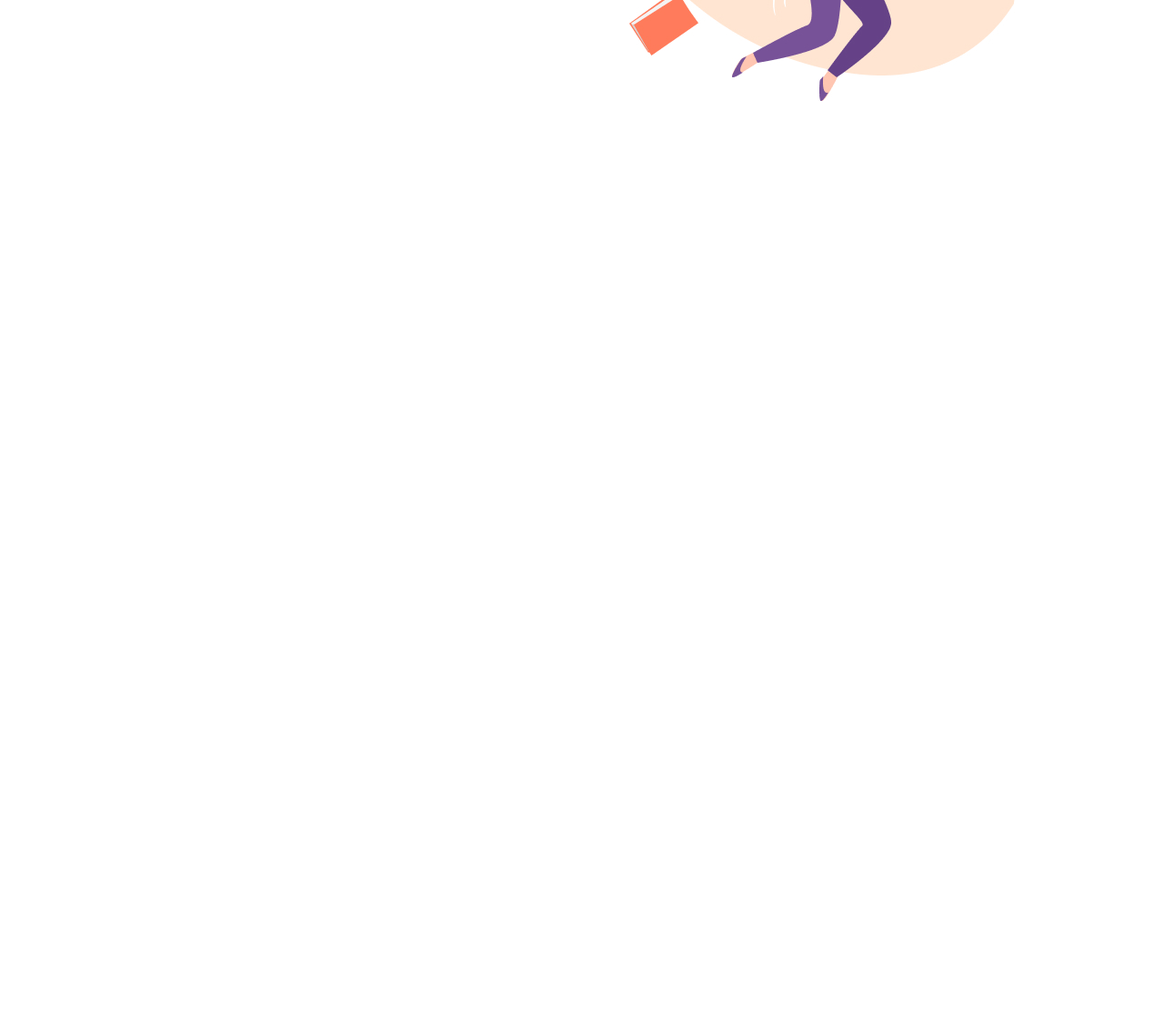
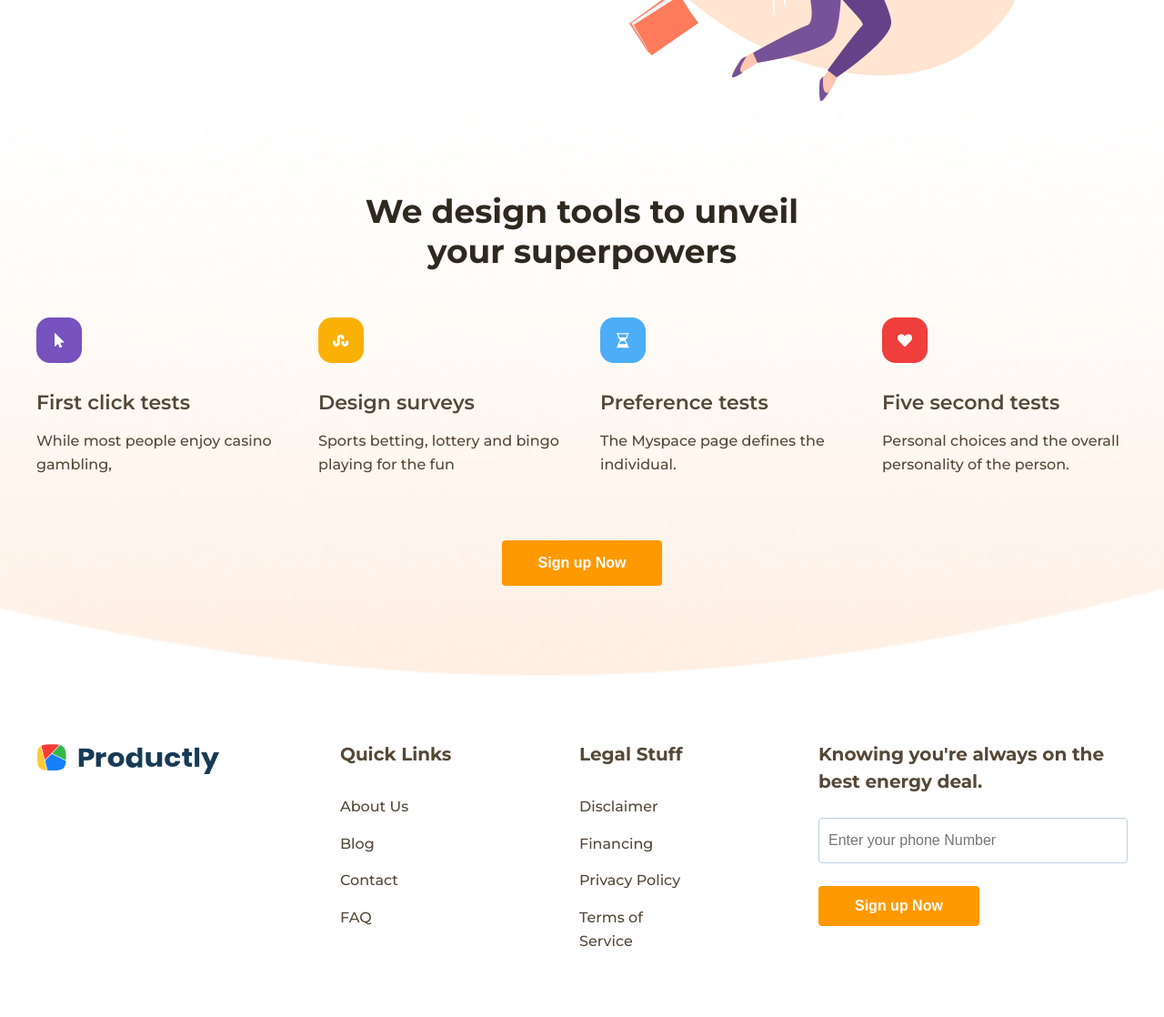
Before and after one commit to IgorShapoval/Homework, a plain HTML site: page 07/Productly/index.html in a window 1280 px wide. Shown: the part 534-1652 px from the top of the page at 91% size. Before the commit the page ends 800 px from the top, so only its background shows below. Drawn offline with Linux system fonts and the light colour scheme.

Commit message:
added features and footer section

```diff
--- a/07/Productly/index.html
+++ b/07/Productly/index.html
@@ -1,21 +1,28 @@
 <!DOCTYPE html>
 <html lang="en">
   <head>
-    <meta charset="UTF-8">
-    <meta http-equiv="X-UA-Compatible" content="IE=edge">
-    <meta name="viewport" content="width=device-width, initial-scale=1.0">
-    <link rel="preconnect" href="https://fonts.googleapis.com">
-    <link rel="preconnect" href="https://fonts.gstatic.com" crossorigin>
-    <link href="https://fonts.googleapis.com/css2?family=Montserrat:wght@400;500;600;700&family=Roboto:wght@400;700&display=swap" rel="stylesheet">
-    <link rel="stylesheet" href="./styles/index.css">
+    <meta charset="UTF-8" />
+    <meta http-equiv="X-UA-Compatible" content="IE=edge" />
+    <meta name="viewport" content="width=device-width, initial-scale=1.0" />
+    <link rel="preconnect" href="https://fonts.googleapis.com" />
+    <link rel="preconnect" href="https://fonts.gstatic.com" crossorigin />
+    <link
+      href="https://fonts.googleapis.com/css2?family=Montserrat:wght@400;500;600;700&family=Roboto:wght@400;700&display=swap"
+      rel="stylesheet"
+    />
+    <link rel="stylesheet" href="./styles/index.css" />
     <title>Productly</title>
   </head>
   <body>
     <header class="page-header">
       <div class="container page-header__container">
         <a class="logo" href="./index.html">
-                <img class="logo__icon" src="./img/icons/logo.png" alt="logo">
-                <img class="logo__icon-productly" src="./img/icons/logo-productly.png" alt="logo-productly">
+          <img class="logo__icon" src="./img/icons/logo.png" alt="logo" />
+          <img
+            class="logo__icon-productly"
+            src="./img/icons/logo-productly.png"
+            alt="logo-productly"
+          />
         </a>
 
         <nav class="nav">
@@ -48,14 +55,98 @@
           <div class="hero__info">
             <h1 class="hero__title">The Design Thinking superpowers</h1>
             <p class="hero__text">
-                        Tools, tutorials, design and innovation experts, all in one place! The most intuitive way to imagine your next user
-                    experience.
+              Tools, tutorials, design and innovation experts, all in one place! The most intuitive
+              way to imagine your next user experience.
             </p>
             <button class="btn hero__btn" type="button">Get started</button>
           </div>
-                <img src="./img/hero-img.jpg" alt="happy people">
+          <img src="./img/hero-img.jpg" alt="happy people" />
         </div>
       </div>
+
+      <section class="section features">
+        <div class="container">
+          <h2 class="title features__title">We design tools to unveil your superpowers</h2>
+          <ul class="features__list">
+            <li class="features__item">
+              <img class="features_icon" src="./img/icons/arrow-icon.png" alt="arrow-icon" />
+              <h3 class="features__subtitle">First click tests</h3>
+              <p>While most people enjoy casino gambling,</p>
+            </li>
+            <li class="features__item">
+              <img class="features_icon" src="./img/icons/wave-icon.png" alt="wave-icon" />
+              <h3 class="features__subtitle">Design surveys</h3>
+              <p>Sports betting, lottery and bingo playing for the fun</p>
+            </li>
+            <li class="features__item">
+              <img
+                class="features_icon"
+                src="./img/icons/hourglass-icon.png"
+                alt="hourglass-icon"
+              />
+              <h3 class="features__subtitle">Preference tests</h3>
+              <p>The Myspace page defines the individual.</p>
+            </li>
+            <li class="features__item">
+              <img class="features_icon" src="./img/icons/heart-icon.png" alt="heart-icon" />
+              <h3 class="features__subtitle">Five second tests</h3>
+              <p>Personal choices and the overall personality of the person.</p>
+            </li>
+          </ul>
+          <button class="btn features__btn" type="button">Sign up Now</button>
+        </div>
+      </section>
     </main>
+
+    <footer class="page-footer">
+      <div class="container page-footer__container">
+        <a href="" class="logo page-footer__logo">
+          <img class="logo__icon" src="./img/icons/logo.png" alt="logo" />
+          <img
+            class="logo__icon-productly"
+            src="./img/icons/logo-productly.png"
+            alt="logo-productly"
+          />
+        </a>
+
+        <div class="page-footer__box">
+          <div class="page-footer__text">Quick Links</div>
+          <ul>
+            <li class="page-footer__item"><a class="page-footer__link" href="">About Us</a></li>
+            <li class="page-footer__item"><a class="page-footer__link" href="">Blog</a></li>
+            <li class="page-footer__item"><a class="page-footer__link" href="">Contact</a></li>
+            <li class="page-footer__item"><a class="page-footer__link" href="">FAQ</a></li>
+          </ul>
+        </div>
+
+        <div class="page-footer__box">
+          <div class="page-footer__text">Legal Stuff</div>
+          <ul>
+            <li class="page-footer__item">
+              <a class="page-footer__link" href="">Disclaimer</a>
+            </li>
+            <li class="page-footer__item">
+              <a class="page-footer__link" href="">Financing</a>
+            </li>
+            <li class="page-footer__item">
+              <a class="page-footer__link" href="">Privacy Policy</a>
+            </li>
+            <li class="page-footer__item">
+              <a class="page-footer__link" href="">Terms of Service</a>
+            </li>
+          </ul>
+        </div>
+
+        <div class="page-footer__box-form">
+          <div class="page-footer__text page-footer__text_margin">
+            Knowing you're always on the best energy deal.
+          </div>
+          <form action="#">
+            <input class="page-footer__input" type="number" placeholder="Enter your phone Number" />
+            <button class="btn page-footer__btn">Sign up Now</button>
+          </form>
+        </div>
+      </div>
+    </footer>
   </body>
 </html>
--- a/07/Productly/styles/index.css
+++ b/07/Productly/styles/index.css
@@ -1,9 +1,9 @@
 :root {
   --main-text-color: #544837;
-    --secondary-text-color: #2F281E;
-    --orange-color: #FF9900;
-    --white-color: #FFFFFF;
-    --border-color: #BCD0E5;
+  --secondary-text-color: #2f281e;
+  --orange-color: #ff9900;
+  --white-color: #ffffff;
+  --border-color: #bcd0e5;
 
   --main-font-size: 16px;
   --title-font-size: 36px;
@@ -24,7 +24,8 @@ body {
   line-height: 1.62;
 }
 
-ul, ol {
+ul,
+ol {
   list-style: none;
 }
 
@@ -43,6 +44,10 @@ img {
   margin: 0 auto;
 }
 
+.section {
+  padding: 100px 0;
+}
+
 /* Logo */
 
 .logo {
@@ -56,6 +61,15 @@ img {
 
 .logo__icon-productly {
   padding-top: 7px;
+}
+
+/* Title */
+
+.title {
+  font-weight: 700;
+  font-size: var(--title-font-size);
+  line-height: 1.22;
+  color: var(--secondary-text-color);
 }
 
 /* Button */
@@ -129,22 +143,26 @@ img {
 .page-header__btn:hover,
 .page-header__btn:focus {
   color: var(--white-color);
+  border: none;
   background-color: var(--orange-color);
+  transition: all 0.4s;
 }
 
 /* Hero */
 
 .hero__container {
   display: flex;
+  flex-wrap: wrap;
   padding-top: 70px;
 }
 
 .hero__info {
+  width: 500px;
   padding: 97px 0;
   margin-right: 56px;
 }
 
-.hero_title {
+.hero__title {
   font-size: 44px;
   font-weight: 700;
   line-height: 1.23;
@@ -161,3 +179,110 @@ img {
 .hero__btn {
   padding: 12px 44px;
 }
+
+/* Features */
+
+.features {
+  background-image: url(../img/bg-features.jpg);
+  background-repeat: no-repeat;
+  background-size: cover;
+  background-position: bottom;
+}
+
+.features__title {
+  text-align: center;
+  max-width: 539px;
+  margin: 0 auto;
+  margin-bottom: 50px;
+}
+.features__list {
+  display: flex;
+  justify-content: space-between;
+  flex-wrap: wrap;
+  margin-bottom: 70px;
+}
+
+.features__item {
+  width: 270px;
+}
+
+.features_icon {
+  margin-bottom: 30px;
+}
+
+.features__subtitle {
+  font-weight: 600;
+  font-size: 22px;
+  line-height: 1.23;
+  margin-bottom: 16px;
+}
+
+.features__btn {
+  display: block;
+  height: 50px;
+  padding: 12px 40px;
+  margin: 0 auto;
+}
+
+/* Footer */
+.page-footer {
+  padding: 70px 0;
+}
+
+.page-footer__container {
+  display: flex;
+  justify-content: space-between;
+  flex-wrap: wrap;
+}
+
+.page-footer__logo {
+  align-self: flex-start;
+}
+
+.page-footer__box {
+  width: 130px;
+}
+
+.page-footer__text {
+  font-weight: 700;
+  font-size: 20px;
+  line-height: 1.5;
+  margin-bottom: 30px;
+}
+
+.page-footer__text_margin {
+  margin-bottom: 25px;
+}
+
+.page-footer__item:not(:last-child) {
+  margin-bottom: 15px;
+}
+
+.page-footer__link {
+  color: var(--main-text-color);
+}
+
+.page-footer__link:hover,
+.page-footer__link:focus {
+  color: var(--orange-color);
+  transition: all 0.4s;
+}
+
+.page-footer__box-form {
+  width: 340px;
+}
+
+.page-footer__input {
+  width: 100%;
+  padding: 15px 10px;
+  color: var(--main-text-color);
+  font-size: var(--main-font-size);
+  border: 1px solid #bcd0e5;
+  border-radius: 4px;
+  margin-bottom: 25px;
+}
+
+.page-footer__btn {
+  display: block;
+  padding: 13px 40px;
+}
```
Also changed, not shown: 07/Productly/img/bg-features.jpg (added), 07/Productly/img/icons/arrow-icon.png (added), 07/Productly/img/icons/heart-icon.png (added), 07/Productly/img/icons/hourglass-icon.png (added), 07/Productly/img/icons/wave-icon.png (added). Lines whose indentation alone changed are shown as unchanged.
